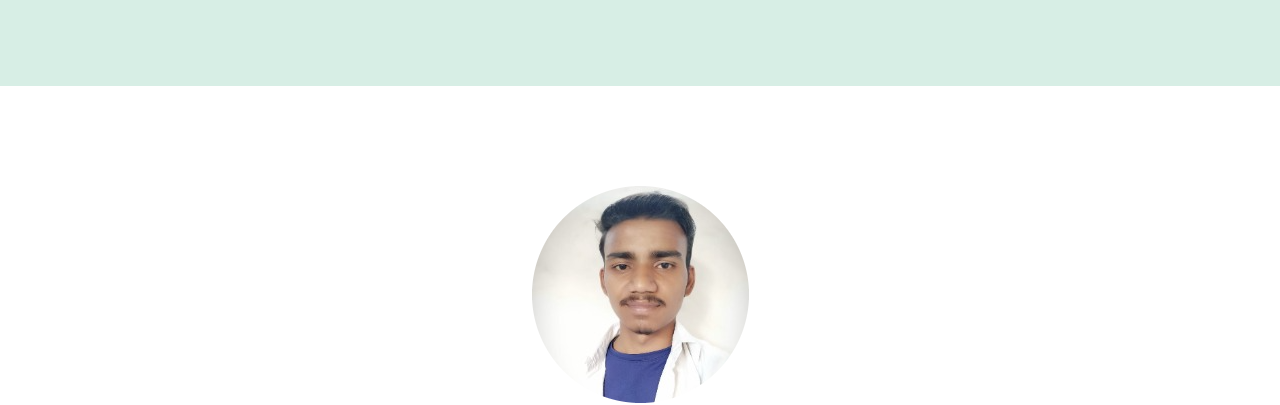
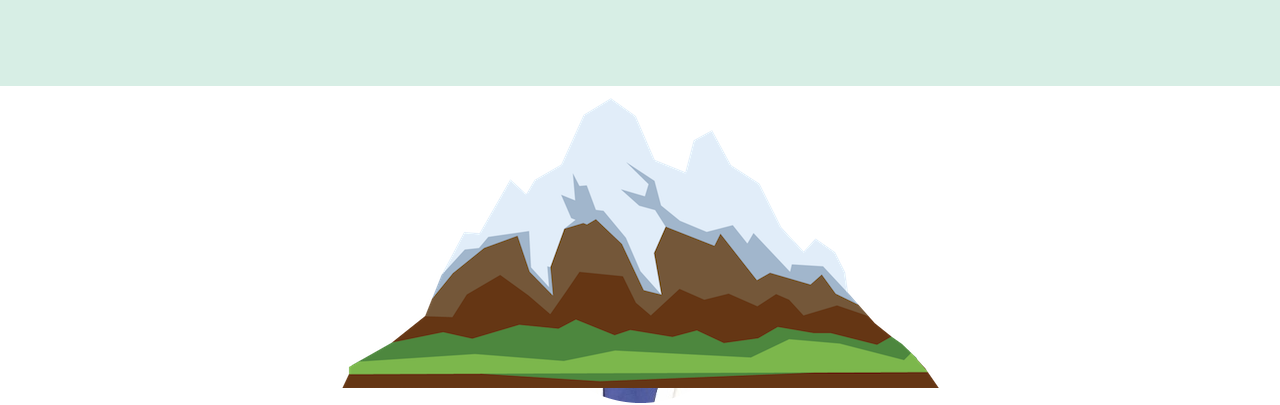
Before and after one commit to Patidardeepak1/cv, a plain HTML site: page index.html in a window 1280 px wide. Shown: the part 414-819 px from the top of the page. Drawn offline with Linux system fonts and the light colour scheme.

Commit message:
Update index.html

```diff
--- a/index.html
+++ b/index.html
@@ -15,7 +15,7 @@
         <h1>I'm Deepak</h1>
         <h2 class="program">A web designer</h2>
         <img class="bottom-cloud" src="cloud.png" alt="cloud">
-<!--         <img class="mountain" src="mountain.png" alt="mountain">   -->
+        <img class="mountain" src="mountain.png" alt="mountain">
     </div>
     <div class="mid">
         <div class="profile">
```
